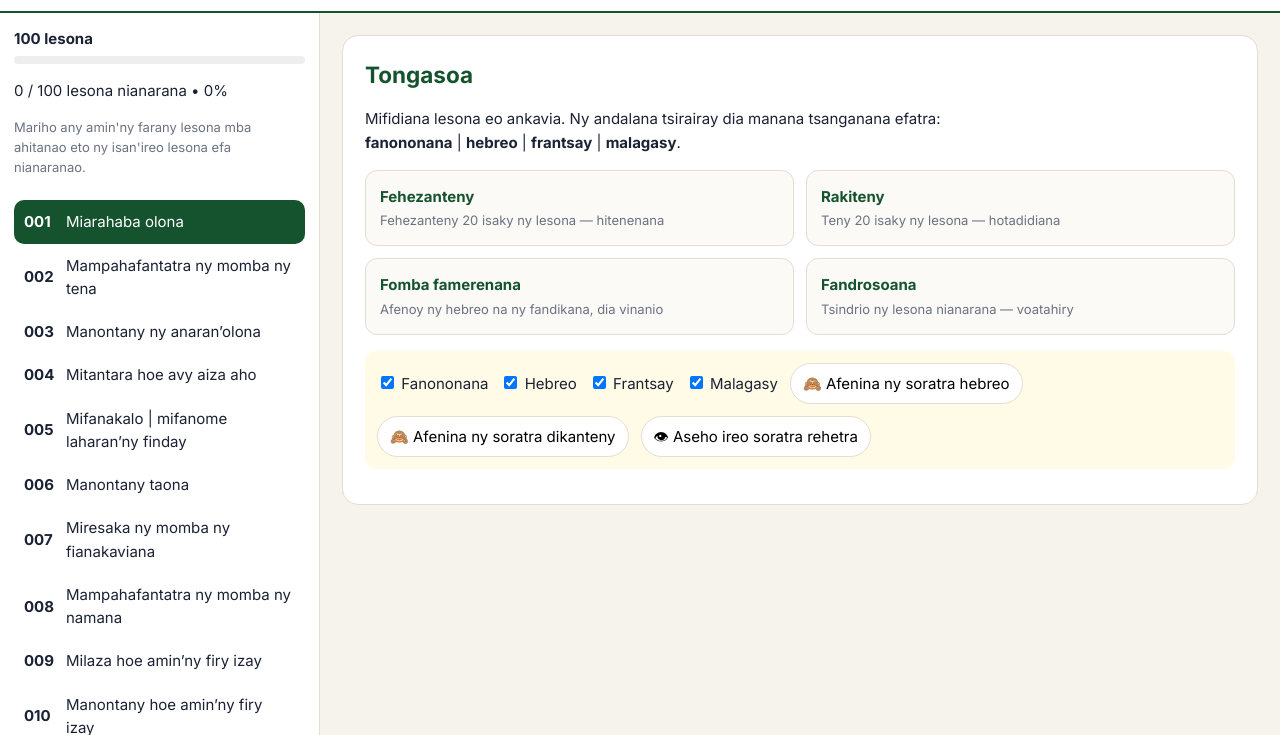
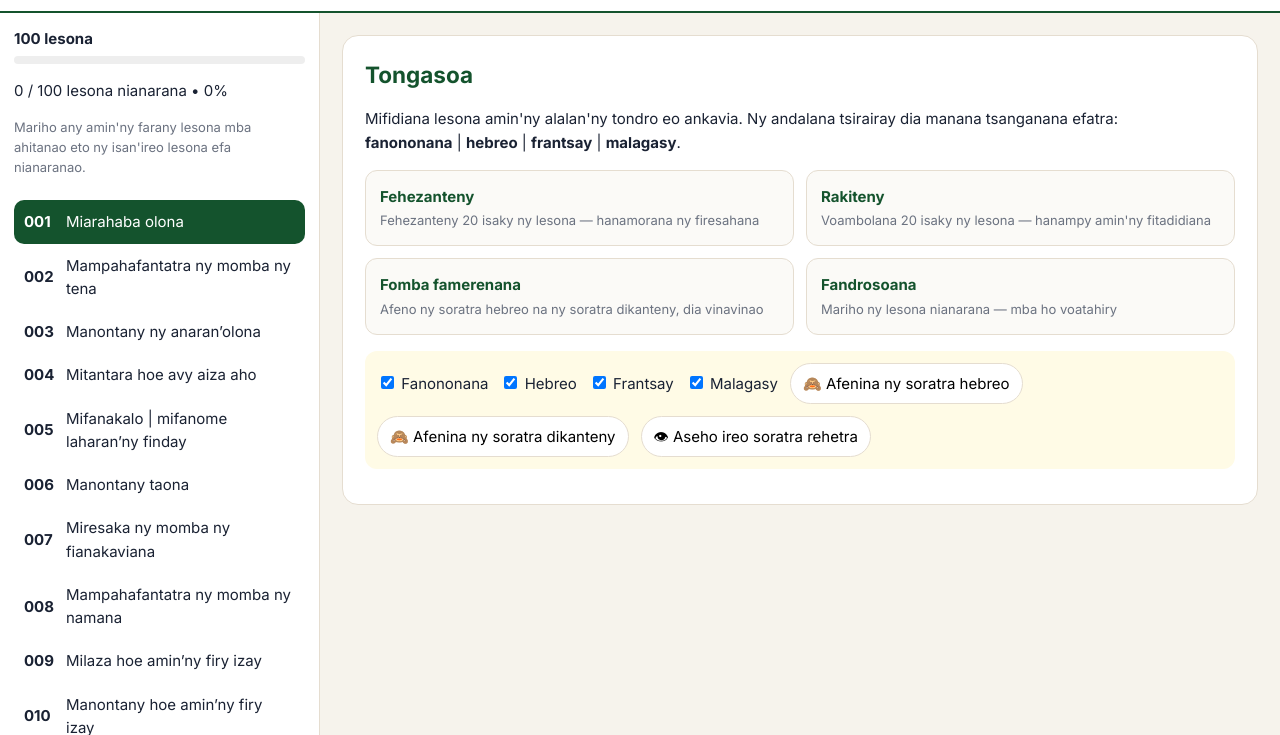
Before and after one commit to tahinajoela-cloud/LilmodBeveytHasefer, a plain HTML site: page index.html in a window 1280 px wide. Shown: the part 116-851 px from the top of the page. Drawn offline with Linux system fonts and the light colour scheme; a web font is replaced by a local one.

Commit message:
Update index.html

```diff
--- a/index.html
+++ b/index.html
@@ -14,8 +14,8 @@
 <div id="drawerOverlay" class="drawer-overlay"></div><header class="topbar"><button id="menuBtn" class="menu-btn" type="button" aria-label="Sokafy ny lisitry ny lesona" aria-controls="sidebar" aria-expanded="false"><span class="menu-icon" aria-hidden="true">☰</span></button><div class="brand"><img class="logo-img" src="Logo.png" alt="" onerror="this.style.display='none'"><span class="logo">לִבָּהּ</span><div><h1>Lilmod Beveyt Hasefer</h1><p>Hebreo • Fanononana • Frantsay • Malagasy</p></div></div>
 <div class="controls"><input id="search" type="search" placeholder="Mikaroka teny anaty fampiharana ..." autocomplete="off"><button id="fontMinus" type="button" title="Hampihena ny soratra">A-</button><button id="fontPlus" type="button" title="Hampitombo ny soratra">A+</button><label class="sr-only" for="fontSize">Haben-tsoratra</label><select id="fontSize"><option value="12">12</option><option value="14">14</option><option value="16">16</option><option value="18">18</option><option value="22" selected>22</option><option value="24" >24</option><option value="26">26</option><option value="28">28</option><option value="36">36</option><option value="48">48</option></select><button id="toggleDark" type="button">🌙 Alon-doko matroka</button><button id="printBtn" type="button">🖨 Pirinty</button><button id="mobileBtn" type="button" title="Manery ny fomba finday na dia amin'ny solosaina aza">📱 Maody finday</button><a id="settingsLink" class="settings-link" href="tefy.html">⚙ Tefy</a></div></header>
 <div class="layout"><aside id="sidebar"><div class="side-head"><span id="count"></span><div class="progress"><div id="bar"></div></div><p id="progressTxt"></p><p class="hint">Mariho any amin'ny farany lesona mba ahitanao eto ny isan'ireo lesona efa nianaranao.</p></div><div id="lessonList"></div></aside>
-<main id="main"><div id="welcome" class="welcome"><h2>Tongasoa</h2><p>Mifidiana lesona eo ankavia. Ny andalana tsirairay dia manana tsanganana efatra: <br> <b>fanononana</b> | <b>hebreo</b> | <b>frantsay</b> | <b>malagasy</b>.</p>
-<div class="cards"><div class="card"><b>Fehezanteny</b><span>Fehezanteny 20 isaky ny lesona — hitenenana</span></div><div class="card"><b>Rakiteny</b><span>Teny 20 isaky ny lesona — hotadidiana</span></div><div class="card"><b>Fomba famerenana</b><span>Afenoy ny hebreo na ny fandikana, dia vinanio</span></div><div class="card"><b>Fandrosoana</b><span>Tsindrio ny lesona nianarana — voatahiry</span></div></div>
+<main id="main"><div id="welcome" class="welcome"><h2>Tongasoa</h2><p>Mifidiana lesona amin'ny alalan'ny tondro eo ankavia. Ny andalana tsirairay dia manana tsanganana efatra: <br> <b>fanononana</b> | <b>hebreo</b> | <b>frantsay</b> | <b>malagasy</b>.</p>
+<div class="cards"><div class="card"><b>Fehezanteny</b><span>Fehezanteny 20 isaky ny lesona — hanamorana ny firesahana</span></div><div class="card"><b>Rakiteny</b><span>Voambolana 20 isaky ny lesona — hanampy amin'ny fitadidiana</span></div><div class="card"><b>Fomba famerenana</b><span>Afeno ny soratra hebreo na ny soratra dikanteny, dia vinavinao</span></div><div class="card"><b>Fandrosoana</b><span>Mariho ny lesona nianarana — mba ho voatahiry</span></div></div>
 <div class="toggles"><label><input type="checkbox" id="colPron" checked> Fanononana</label><label><input type="checkbox" id="colHe" checked> Hebreo</label><label><input type="checkbox" id="colFr" checked> Frantsay</label><label><input type="checkbox" id="colMg" checked> Malagasy</label><button id="hideHe">🙈 Afenina ny soratra hebreo</button><button id="hideTrad">🙈 Afenina ny soratra dikanteny</button><button id="showAll">👁 Aseho ireo soratra rehetra</button></div>
 <p class="tip"></p></div><div id="searchResults" class="search-results" hidden></div><div id="lessonView"></div></main></div>
 <script src="local-fonts.js"></script>
```
